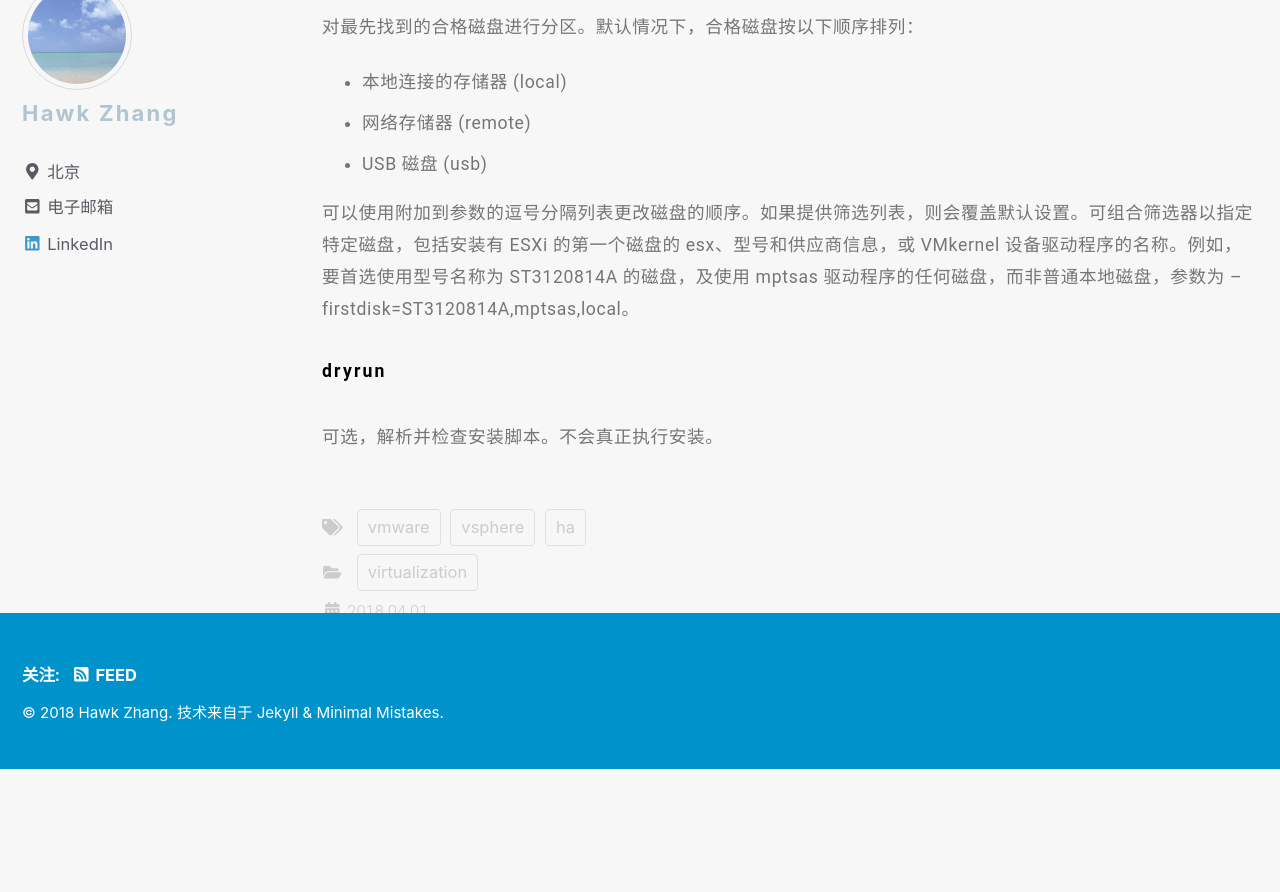
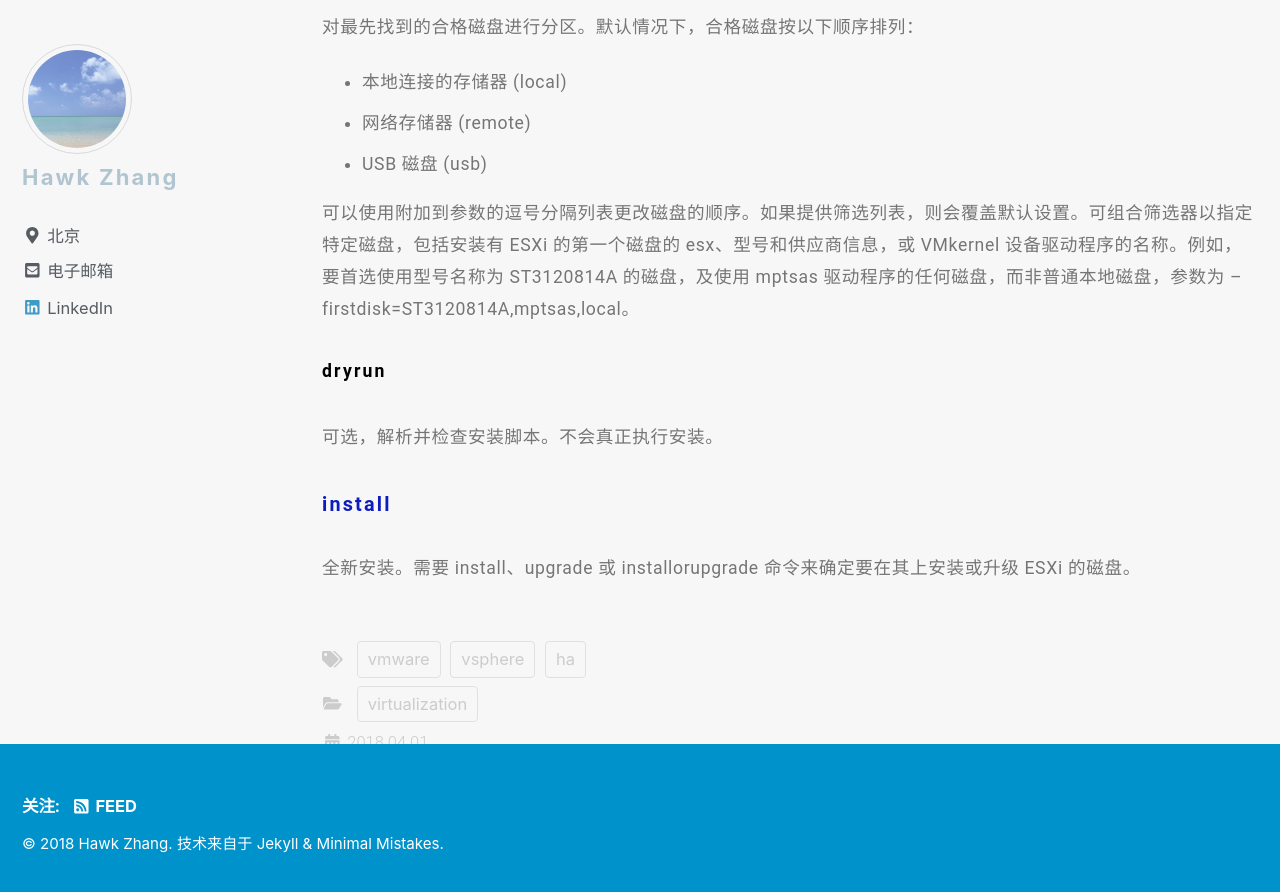
Before and after one commit to narru888/linotes_note, a Jekyll site: the page built from _posts/virtualizaion/2018-04-01-vsphere.setup.md, in a window 1280 px wide and 900 px high, scrolled down 20363 px. Shown: the top 892 px of the window. Built offline with Jekyll 4.4.1, drawn with Linux system fonts in a browser that asks for light colours; nearby versions of some CDN libraries; a script that is not in the unit is left out; before the commit the page ends 21132 px from its top, so only the background shows below that.

Commit message:
update on 2018-11-28 16:59:01 CST

```diff
--- a/_posts/virtualizaion/2018-04-01-vsphere.setup.md
+++ b/_posts/virtualizaion/2018-04-01-vsphere.setup.md
@@ -688,3 +688,7 @@ stampFile.write( time.asctime() )
 ###### dryrun
 
 可选，解析并检查安装脚本。不会真正执行安装。
+
+##### install
+
+全新安装。需要 install、upgrade 或 installorupgrade 命令来确定要在其上安装或升级 ESXi 的磁盘。
```
